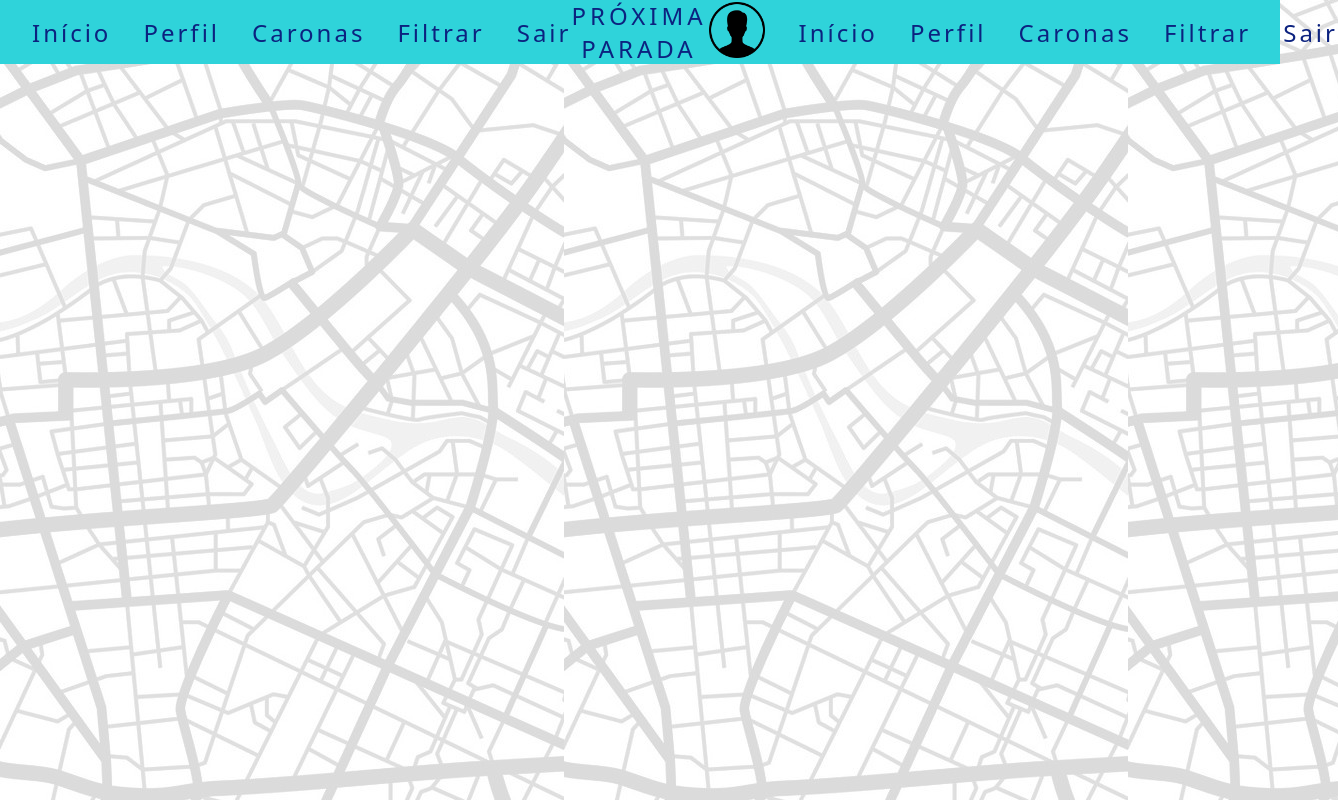
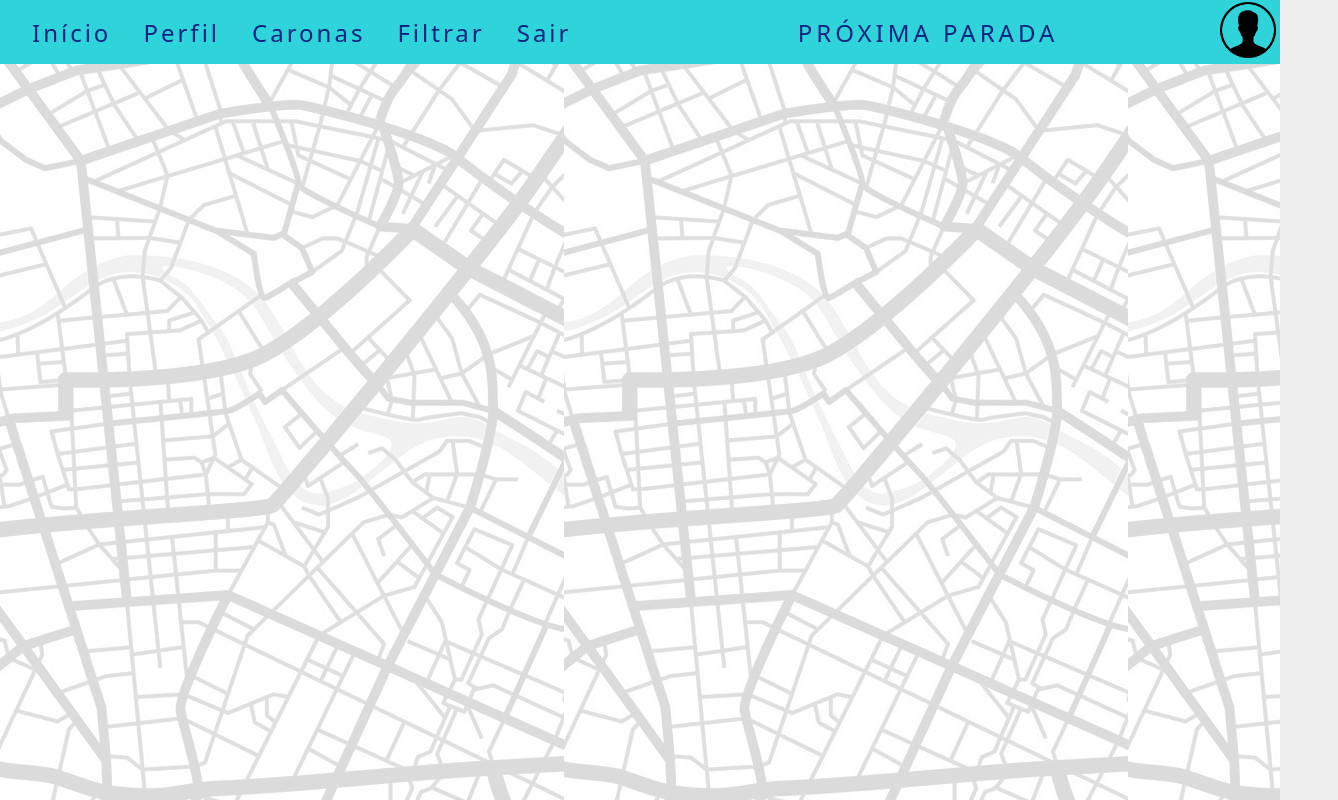
Before and after one commit to ifpi-picos/proxima-parada-front-end, a plain HTML site: page home.html in a window 1280 px wide. Shown: the whole page, 1338 px wide, since content can reach past the window. Drawn offline with Linux system fonts and the light colour scheme.

Commit message:
correções da home

```diff
--- a/css/style-menu.css
+++ b/css/style-menu.css
@@ -75,7 +75,7 @@ a:hover {
 
 .mobile-menu div {
     width: 32px;
-    height: 2px;
+    height: 3px;
     background: #0C227F;
     margin: 8px;
     transition: 0.3s;
--- a/home.html
+++ b/home.html
@@ -19,7 +19,7 @@
             <div class="item-1 menu-options">
                 <ul class="nav-list">
                     <li><a href="#">Início</a></li>
-                    <li><a href="#">Perfil</a></li>
+                    <li><a href="/perfil.html">Perfil</a></li>
                     <li><a href="#">Caronas</a></li>
                     <li><a href="#">Filtrar</a></li>
                     <li><a href="#">Sair</a></li>
@@ -37,18 +37,6 @@
             <div class="item-3 avatar itens-navbar">
                 <img src="img/user-avatar.png" alt="">
             </div>
-
-            <div class="menu-options">
-                <ul class="nav-list">
-                    <li><a href="#">Início</a></li>
-                    <li><a href="perfil.html">Perfil</a></li>
-                    <li><a href="#">Caronas</a></li>
-                    <li><a href="#">Filtrar</a></li>
-                    <li><a href="#">Sair</a></li>
-                </ul>
-            </div>
-
-
         </nav>
     </header>
     <main></main>
```
